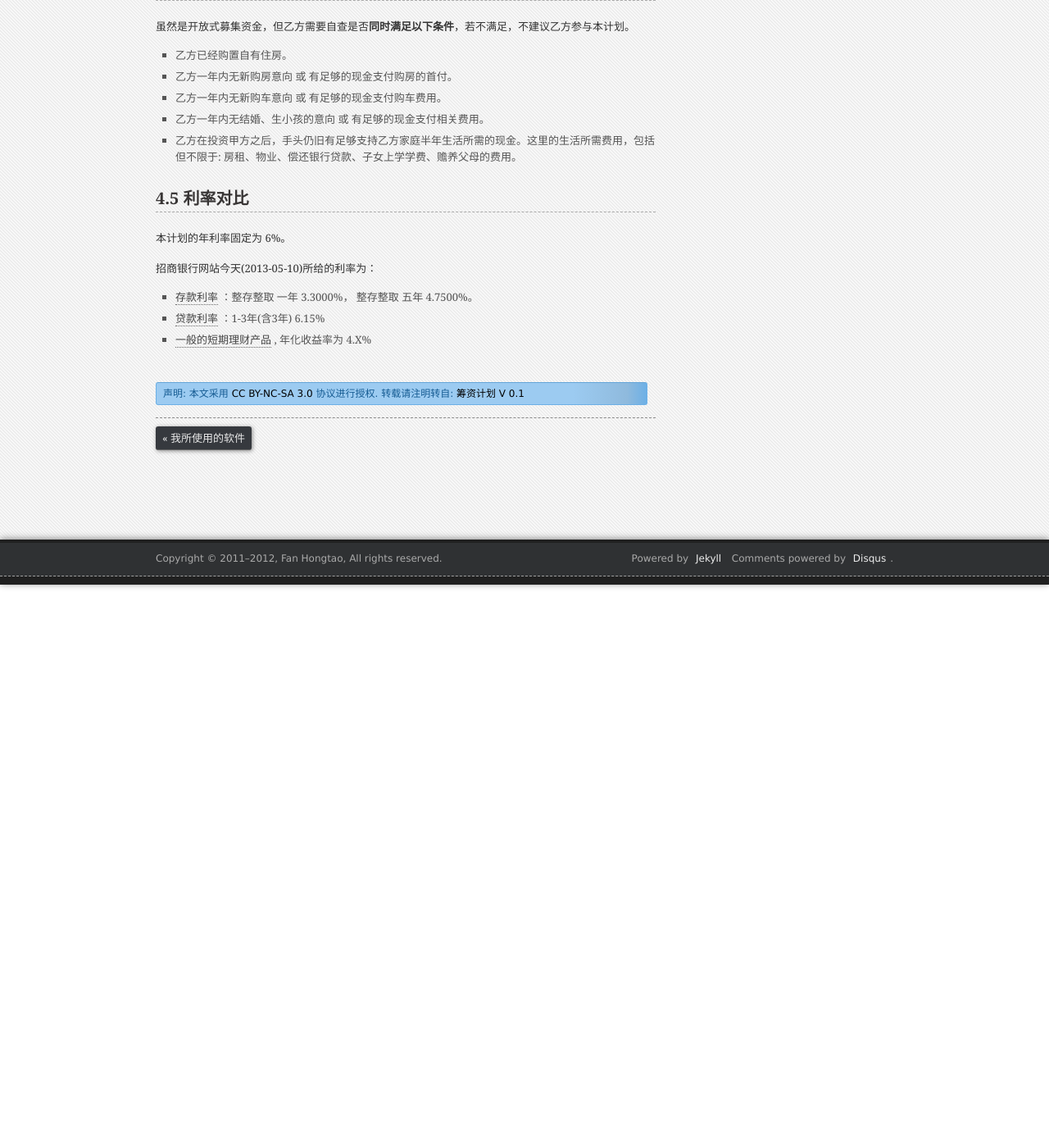
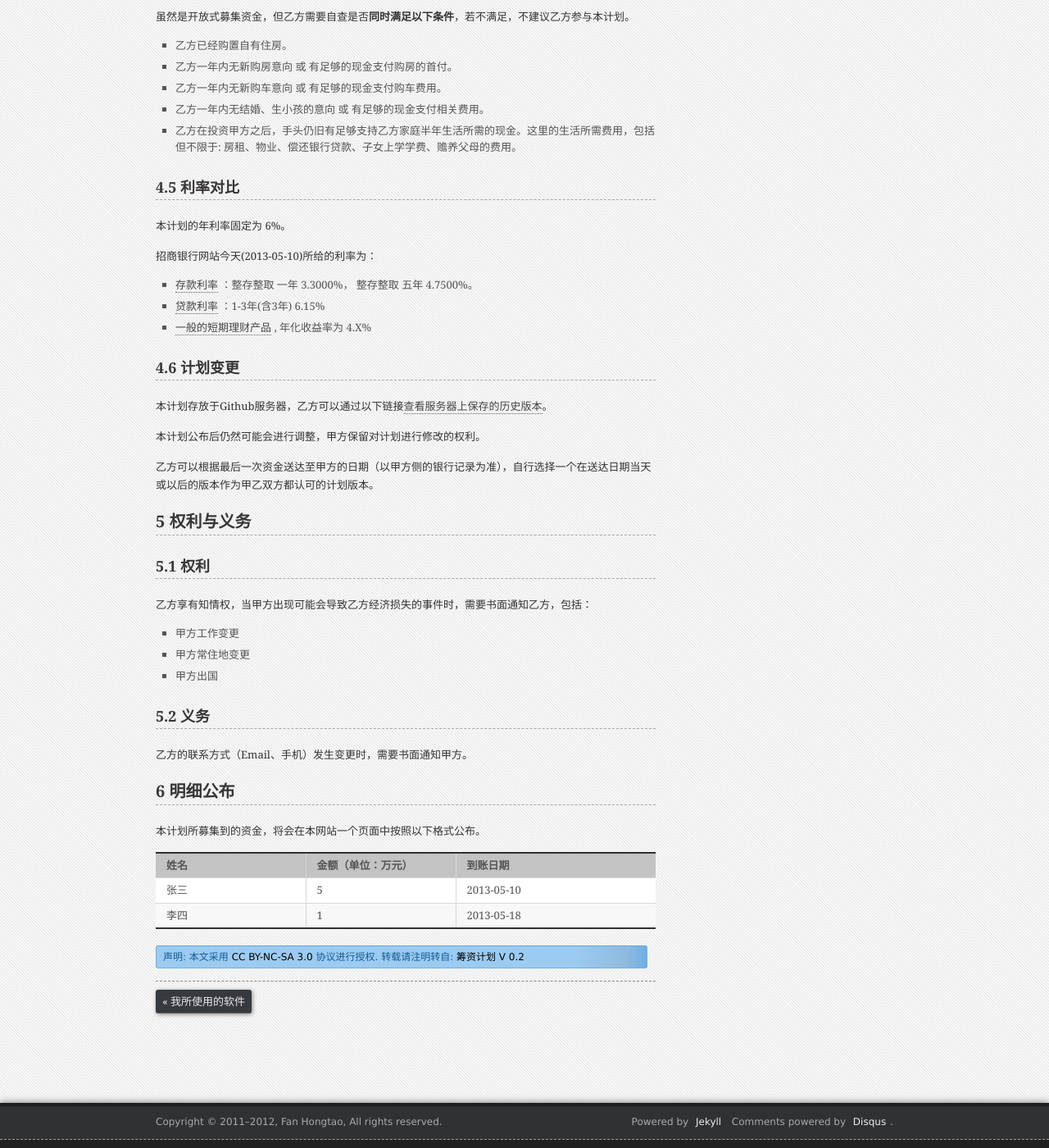
Before and after one commit to fanhongtao/fanhongtao.github.com, a Jekyll site: the page built from _posts/2013-05-10-borrow-plan.md, in a window 1280 px wide and 1400 px high, scrolled down 1985 px. Shown: the whole window at 82% size. Built offline with Jekyll 4.4.1, drawn with Linux system fonts in a browser that asks for light colours; Markdown is read by kramdown in place of the engine named in the settings; comment, search, counter and statistics services are not loaded; some of the changed text lies outside the part shown.

Commit message:
Update: borrow-plan to V0.2

```diff
--- a/_posts/2013-05-10-borrow-plan.md
+++ b/_posts/2013-05-10-borrow-plan.md
@@ -1,6 +1,6 @@
 ---
 layout: post
-title: 筹资计划 V 0.1
+title: 筹资计划 V 0.2
 description: 介绍筹资模式、金额、约束条件等
 categories: economy
 tags: [economy]
@@ -41,7 +41,7 @@ copyright: cn
 
 # 4. 补充说明
 
-# 4.1 乙方银行账号
+## 4.1 乙方银行账号
 
 乙方可以使用中国大陆任意银行账号向甲方转款。
 
@@ -52,7 +52,7 @@ copyright: cn
 
 如果因为乙方账号原因，导致利息、本金无法及时送达乙方的，甲方不承担任何责任，并且不会对延迟支付额外的利息。
 
-# 4.2 计息周期
+## 4.2 计息周期
 
 以每年6月1号作为计息的年度计算开始日期 及 上一年度利息的支付日期。
 
@@ -63,18 +63,18 @@ copyright: cn
 
 特别的，对于2013年6月1号前到账的资金，会将到账当天到5月31日这段时间的利息在首次利息支付日期（2014年6月1号）一并支付。
 
-# 4.3 退还资金
+## 4.3 退还资金
 
 募集的资金默认为长期借用。
 
 对于资金到账时间达到或超过1年的，乙方如想要撤回资金，<b>只能在每年的5月1号到5到7号这7天时间内</b>书面通知甲方。甲方在接收到通知后，于当年6月1号将资金及对应的利息一并转账给乙方。
 
-<b style="color:#FF0000">以下情况，甲方不接受乙方的撤回资金要求，</b>。
+<b style="color:#FF0000">当满足以下任意条件时，甲方有权不接受乙方的撤回资金要求：</b>
+
 * 每年的5月1号到5到7号以外的时间。如：想在5月8号提出撤回资金。
 * 资金到账时间不足一年的。如：甲方查收的资金到账时间为2013年6月2号，就意味着在14年乙方无权提出撤回资金，最早只能在15年提出。
 
-
-# 4.4 乙方资质限定
+## 4.4 乙方资质限定
 
 虽然是开放式募集资金，但乙方需要自查是否<b>同时满足以下条件</b>，若不满足，不建议乙方参与本计划。
 
@@ -84,13 +84,48 @@ copyright: cn
 * 乙方一年内无结婚、生小孩的意向 或 有足够的现金支付相关费用。
 * 乙方在投资甲方之后，手头仍旧有足够支持乙方家庭半年生活所需的现金。这里的生活所需费用，包括但不限于: 房租、物业、偿还银行贷款、子女上学学费、赡养父母的费用。
 
-# 4.5 利率对比
+## 4.5 利率对比
 
 本计划的年利率固定为 6%。
 
 招商银行网站今天(2013-05-10)所给的利率为：
 
-
 * [存款利率](http://www.cmbchina.com/cmbwebpubinfo/interestrate.aspx?chnl=ckrate) ：整存整取 一年	3.3000%， 整存整取 五年	4.7500%。
 * [贷款利率](http://www.cmbchina.com/CmbWebPubInfo/CDRate.aspx?chnl=cdrate) ：1-3年(含3年)	6.15%
 * [一般的短期理财产品](http://www.cmbchina.com/CFWEB/personal/default.aspx) , 年化收益率为 4.X%
+
+## 4.6 计划变更
+
+本计划存放于Github服务器，乙方可以通过以下链接[查看服务器上保存的历史版本](https://github.com/fanhongtao/fanhongtao.github.com/blob/master/_posts/2013-05-10-borrow-plan.md)。
+
+本计划公布后仍然可能会进行调整，甲方保留对计划进行修改的权利。
+
+乙方可以根据最后一次资金送达至甲方的日期（以甲方侧的银行记录为准），自行选择一个在送达日期当天或以后的版本作为甲乙双方都认可的计划版本。
+
+# 5 权利与义务
+
+## 5.1 权利
+
+乙方享有知情权，当甲方出现可能会导致乙方经济损失的事件时，需要书面通知乙方，包括：
+
+* 甲方工作变更
+* 甲方常住地变更
+* 甲方出国
+
+## 5.2 义务
+
+乙方的联系方式（Email、手机）发生变更时，需要书面通知甲方。
+
+# 6 明细公布
+
+本计划所募集到的资金，将会在本网站一个页面中按照以下格式公布。
+
+<table width="100%">
+    <thead>
+        <tr><th width="30%">姓名</th><th width="30%">金额（单位：万元）</th><th width="40%">到账日期</th></tr>
+    </thead>
+    <tbody>
+        <tr><td>张三</td><td>5</td><td>2013-05-10</td></tr>
+        <tr><td>李四</td><td>1</td><td>2013-05-18</td></tr>
+    </tbody>
+</table>
```
